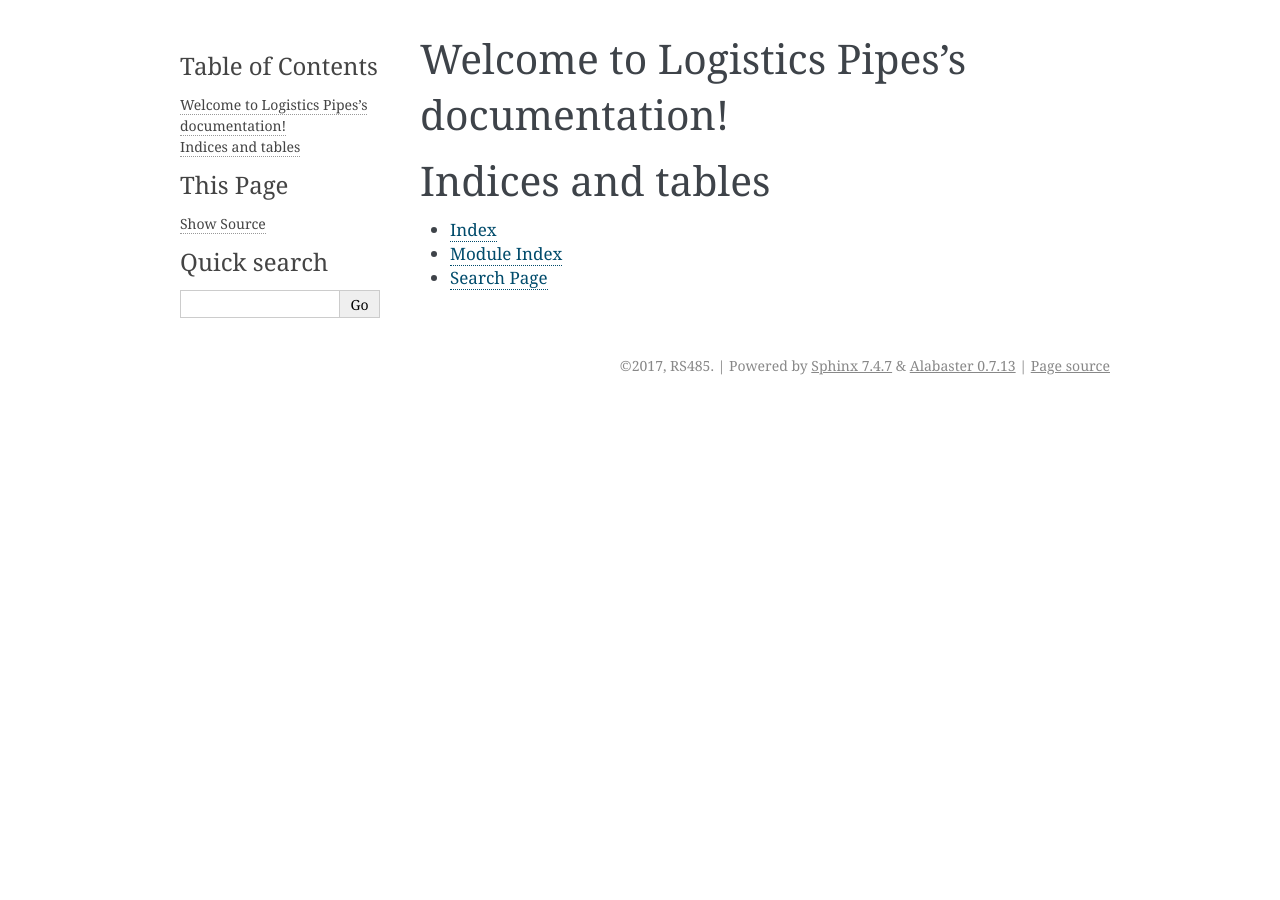
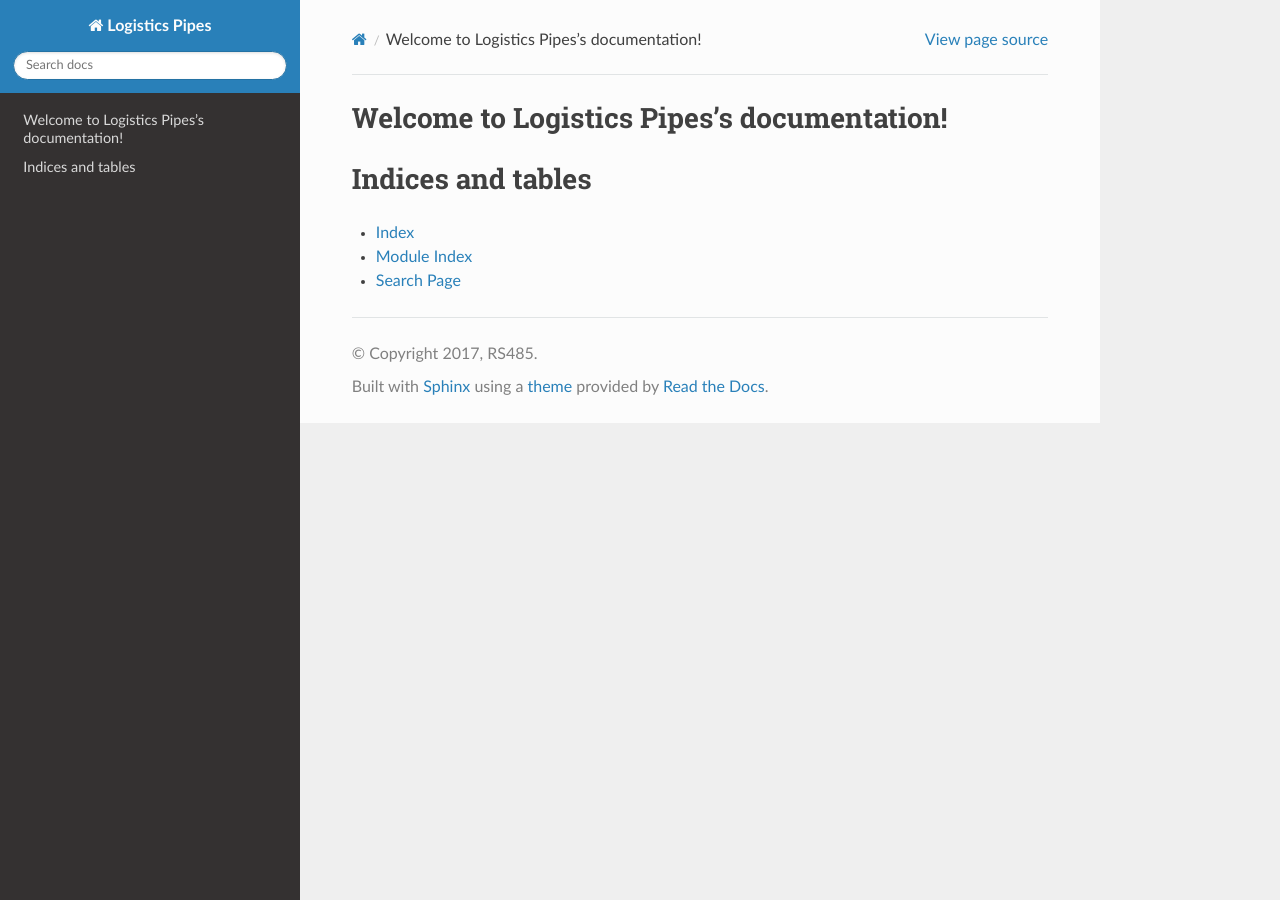
Before and after one commit to Jorch72/LogisticsPipes-Docs, a Sphinx documentation site: the page built from docs/index.rst, in a window 1280 px wide. Built offline with Sphinx 7.4.7 and the Read the Docs theme 2.0.0, drawn with Linux system fonts in a browser that asks for light colours.

Commit message:
Adapt doc theme

```diff
--- a/docs/conf.py
+++ b/docs/conf.py
@@ -20,6 +20,7 @@
 # import os
 # import sys
 # sys.path.insert(0, os.path.abspath('.'))
+import sphinx_rtd_theme
 
 
 # -- General configuration ------------------------------------------------
@@ -83,7 +84,7 @@ todo_include_todos = False
 # The theme to use for HTML and HTML Help pages.  See the documentation for
 # a list of builtin themes.
 #
-html_theme = 'alabaster'
+html_theme = 'sphinx_rtd_theme'
 
 # Theme options are theme-specific and customize the look and feel of a theme
 # further.  For a list of options available for each theme, see the
@@ -95,6 +96,8 @@ html_theme = 'alabaster'
 # relative to this directory. They are copied after the builtin static files,
 # so a file named "default.css" will overwrite the builtin "default.css".
 html_static_path = ['_static']
+
+html_theme_path = [sphinx_rtd_theme.get_html_theme_path()]
 
 
 # -- Options for HTMLHelp output ------------------------------------------
--- /dev/null
+++ b/requirements.txt
@@ -0,0 +1 @@
+sphinx-rtd-theme
```
